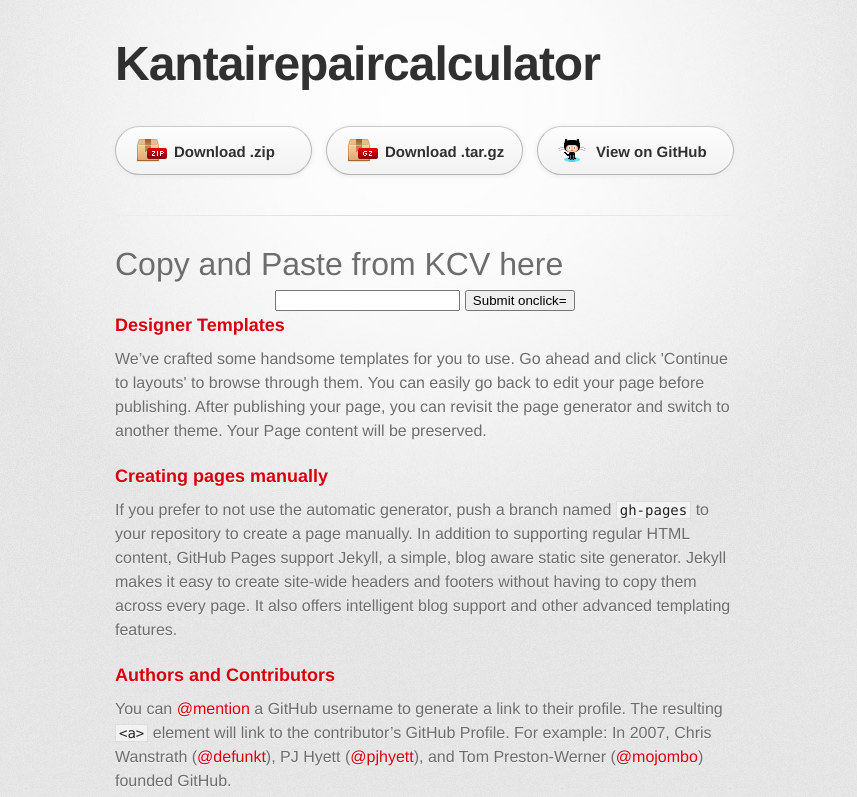
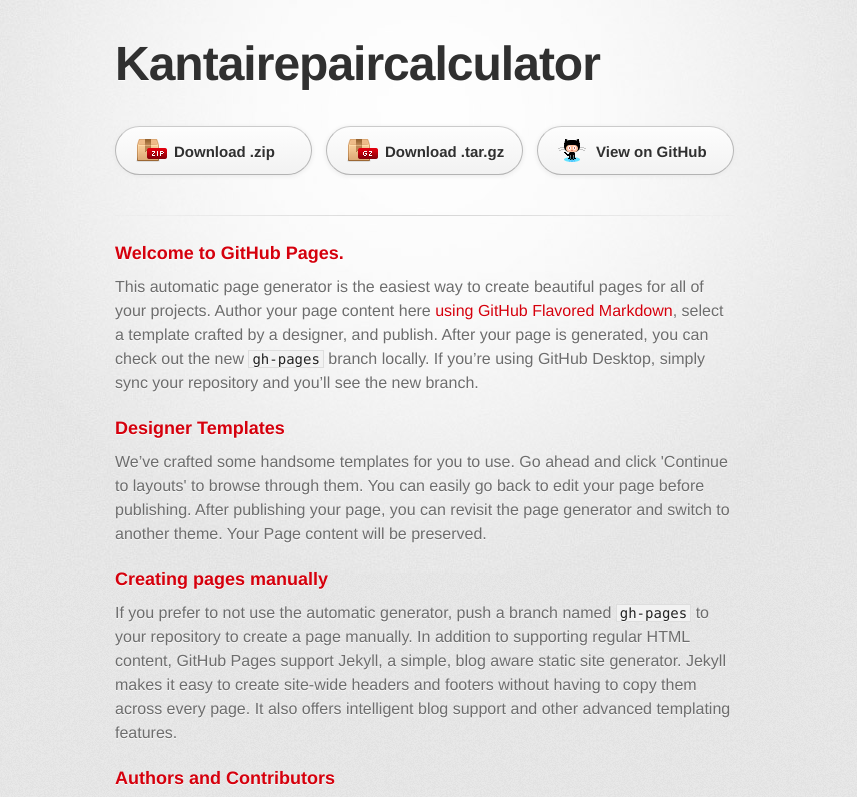
Before and after one commit to jerryjiekaijiang/KantaiRepairCalculator, a plain HTML site: page index.html in a window 1280 px wide. Shown: the top 797 px of the page, without its empty margins (215-1072 px from the left). Drawn offline with Linux system fonts and the light colour scheme; a web font is replaced by a local one.

Commit message:
Create gh-pages branch via GitHub

```diff
--- a/index.html
+++ b/index.html
@@ -31,13 +31,10 @@
         <hr>
 
         <section id="main_content">
-          <h1>
-<a id="copy-and-paste-from-kcv-here" class="anchor" href="#copy-and-paste-from-kcv-here" aria-hidden="true"><span aria-hidden="true" class="octicon octicon-link"></span></a>Copy and Paste from KCV here</h1>
+          <h3>
+<a id="welcome-to-github-pages" class="anchor" href="#welcome-to-github-pages" aria-hidden="true"><span aria-hidden="true" class="octicon octicon-link"></span></a>Welcome to GitHub Pages.</h3>
 
-<center>
-<input type="text" id="copypaste" name="repairtimes">
-<input type="submit" value="Submit onclick=">
-</center>
+<p>This automatic page generator is the easiest way to create beautiful pages for all of your projects. Author your page content here <a href="https://guides.github.com/features/mastering-markdown/">using GitHub Flavored Markdown</a>, select a template crafted by a designer, and publish. After your page is generated, you can check out the new <code>gh-pages</code> branch locally. If you’re using GitHub Desktop, simply sync your repository and you’ll see the new branch.</p>
 
 <h3>
 <a id="designer-templates" class="anchor" href="#designer-templates" aria-hidden="true"><span aria-hidden="true" class="octicon octicon-link"></span></a>Designer Templates</h3>
```
Also changed, not shown: params.json (+1 -1 lines).
